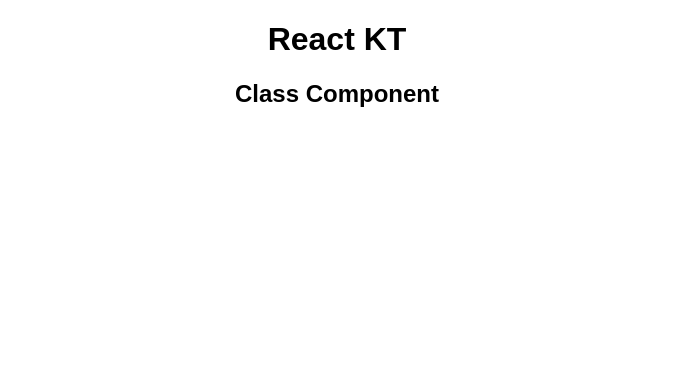
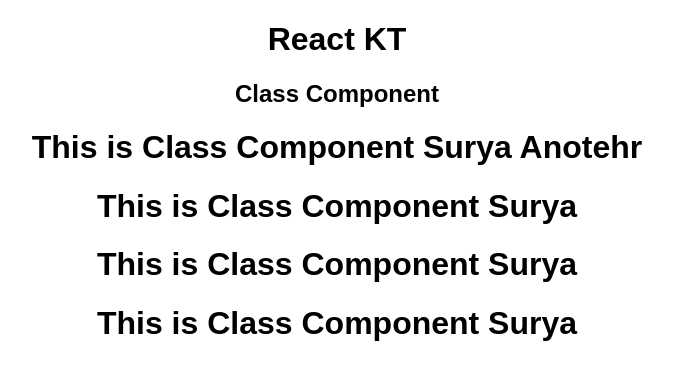
Before and after one commit to surya-trv-13/React-KT, a React (Create React App) app: page / in a window 1280 px wide. Shown: the top 380 px of the page, without its empty margins (303-976 px from the left). Built offline with nearby package versions, Linux system fonts and the light colour scheme.

Commit message:
Class Component

```diff
--- a/src/App.js
+++ b/src/App.js
@@ -1,10 +1,20 @@
 import "./styles.css";
+import { ClassComponent } from "./component/ClassComponent";
 
+// const App1 = () => {
+//     App();
+// }
+// Parent Component
 export default function App() {
+  const object = ["x", "y"];
   return (
     <div className="App">
       <h1>React KT</h1>
       <h2>Class Component</h2>
+      <ClassComponent data="Data 1" data2="Anotehr" />
+      <ClassComponent data="Data 2" />
+      <ClassComponent data={object} />
+      <ClassComponent />
     </div>
   );
 }
--- /dev/null
+++ b/src/component/ClassComponent.jsx
@@ -0,0 +1,40 @@
+import React from "react";
+// let v3 = "LET"
+// const variable1 = "Constatn";
+
+// Child Component
+class ClassComponent extends React.Component {
+  // constructor(props) {
+  //   super(props);
+  // }
+  // obj = { RAM: "rAM", sHYAM: "sHAM" };
+
+  check = () => {
+    const variable1 = "Contant";
+    let v2 = "Let";
+    var v3 = "Var";
+    return v3;
+  };
+
+  // check2 = () => {
+  //   console.log(variable1);
+  //   console.log(v3);
+  // }
+
+  render() {
+    let { data, data2 } = this.props;
+    // let { RAM, sHAM } = this.obj; //' Object Destructuring
+    // RAM = "Surya";
+    data = "Surya";
+    // console.log(RAM);
+    const v3 = this.check();
+    return (
+      <h1>
+        This is Class Component {data} {data2}
+      </h1>
+    );
+  }
+}
+
+export { ClassComponent };
+//
```
Also changed, not shown: src/PlayGround.txt (added).
